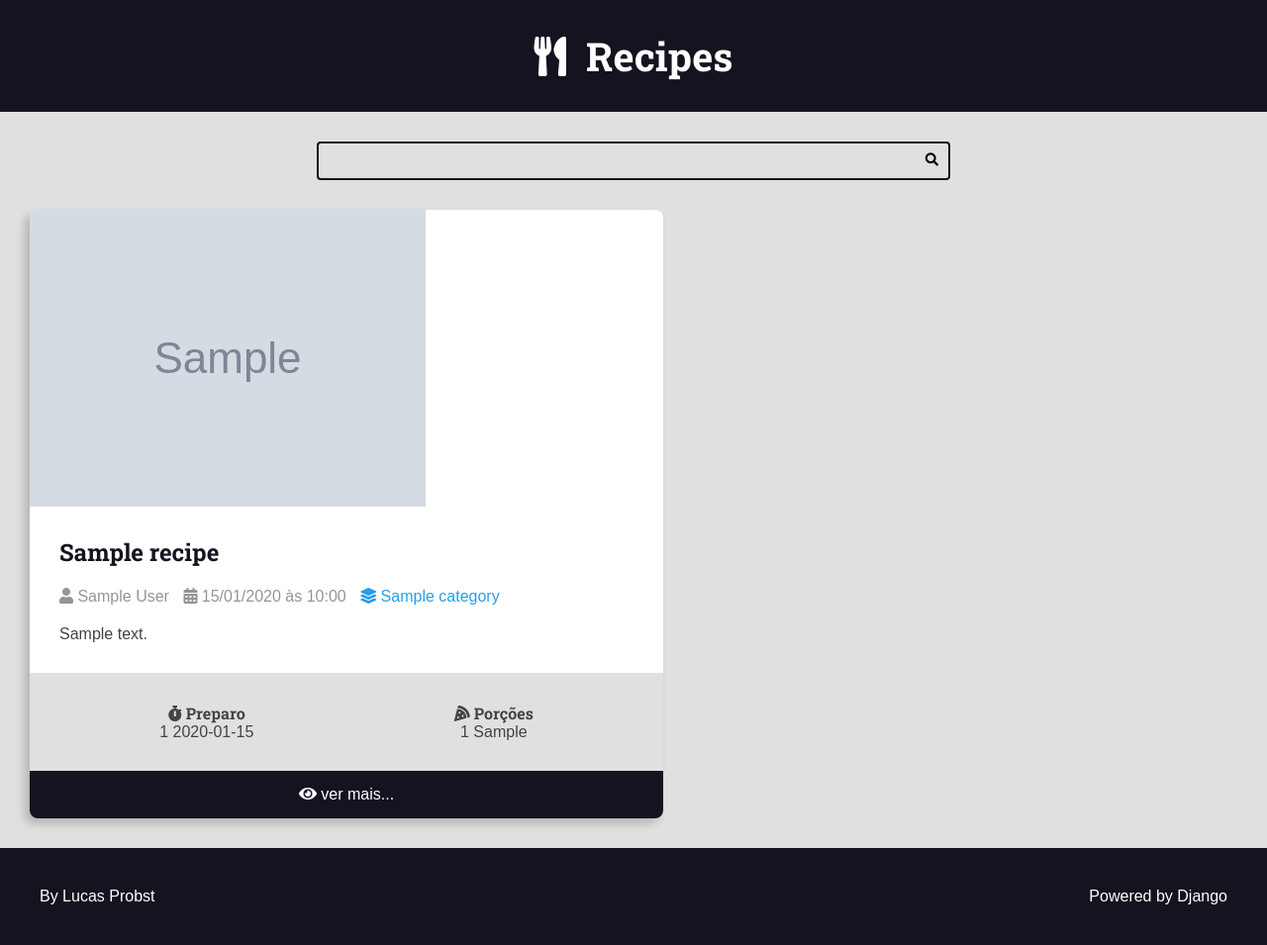
After one commit to lucasproobst/django-projeto-curso, a Django app: page /recipes/category/1/ in a window 1280 px wide. The commit adds this page. Shown: the whole page at 99% size. Run offline with Django 5.2, Linux system fonts and the light colour scheme; tables that the repository leaves empty hold one stand-in row (values such as "Sample post"); grey boxes marked "Sample" are stand-in pictures.

Commit message:
corrigindo bugs

```diff
--- a/recipes/models.py
+++ b/recipes/models.py
@@ -22,8 +22,16 @@
     created_at = models.DateTimeField(auto_now_add=True)
     updated_at = models.DateTimeField(auto_now=True)
     is_published = models.BooleanField(default=False)
-    cover = models.ImageField(upload_to="recipes/covers/%Y/%m/%d/")
-    category = models.ForeignKey(Category, on_delete=models.SET_NULL, null=True)
+    cover = models.ImageField(
+        upload_to="recipes/covers/%Y/%m/%d/", blank=True, default=""
+    )
+    category = models.ForeignKey(
+        Category,
+        on_delete=models.SET_NULL,
+        null=True,
+        blank=True,
+        default=None,
+    )
     author = models.ForeignKey(User, on_delete=models.SET_NULL, null=True)
 
     def __str__(self):
--- /dev/null
+++ b/recipes/templates/recipes/pages/category.html
@@ -0,0 +1,12 @@
+{% extends 'global/base.html' %}
+
+{% block title %}Category | {% endblock title %}
+
+{% block content %}
+<div class="main-content main-content-list container">
+
+    {% for recipe in recipes %}
+        {% include "recipes/partials/recipes.html" %}
+    {% endfor %}
+</div>
+{% endblock content %}
--- a/recipes/templates/recipes/partials/recipes.html
+++ b/recipes/templates/recipes/partials/recipes.html
@@ -1,9 +1,12 @@
 <div class="recipe recipe-list-item">
+
+    {% if recipe.cover %}
     <div class="recipe-cover">
         <a href="{% url 'recipes:recipe' recipe.id %}">
             <img src="{{ recipe.cover.url }}" alt="temporario">
         </a>
     </div>
+    {% endif %}
 
     <div class="recipe-title-container">
         <h2 class="recipe-title">
@@ -14,22 +17,32 @@
     </div>
 
     <div class="recipe-author">
+        {% if recipe.author is not None %}
         <span class="recipe-author-item">
-            <i class="fas fa-user"></i>
-            {{ recipe.author.first_name }} {{ recipe.author.last_name }}
+        <i class="fas fa-user"></i>
+            {% if recipe.author.first_name %}
+                {{ recipe.author.first_name }} {{ recipe.author.last_name }}
+            {% else %}
+                {{ recipe.author.username }}
+            {% endif %}
         </span>
+        {% endif %}
+
+
 
         <span class="recipe-author-item">
             <i class="fas fa-calendar-alt"></i>
             {{ recipe.created_at|date:"d/m/Y" }} às {{ recipe.created_at|date:"H:i" }}
         </span>
 
+        {% if recipe.category is not None %}
         <span class="recipe-author-item">
-            <a href="/recipes/category/cafe-da-manha/">
+            <a href="{% url 'recipes:category' recipe.category.id %}">
                 <i class="fas fa-layer-group"></i>
                 {{ recipe.category.name }}
             </a>
         </span>
+        {% endif %}
     </div>
 
     <div class="recipe-content">
--- a/recipes/urls.py
+++ b/recipes/urls.py
@@ -6,5 +6,6 @@
 
 urlpatterns = [
     path("", views.home, name="home"),
+    path("recipes/category/<int:category_id>/", views.category, name="category"),
     path("recipes/<int:id>/", views.recipe, name="recipe"),
 ]
--- a/recipes/views.py
+++ b/recipes/views.py
@@ -1,13 +1,28 @@
 from django.shortcuts import render
 from utils.recipes.factory import make_recipe
+from recipes.models import Recipe
 
 
 def home(request):
+    recipes = Recipe.objects.filter(is_published=True).order_by("-id")
     return render(
         request,
         "recipes/pages/home.html",
         context={
-            "recipes": [make_recipe() for _ in range(10)],
+            "recipes": recipes,
+        },
+    )
+
+
+def category(request, category_id):
+    recipes = Recipe.objects.filter(
+        category__id=category_id, is_published=True
+    ).order_by("-id")
+    return render(
+        request,
+        "recipes/pages/category.html",
+        context={
+            "recipes": recipes,
         },
     )
 
```
